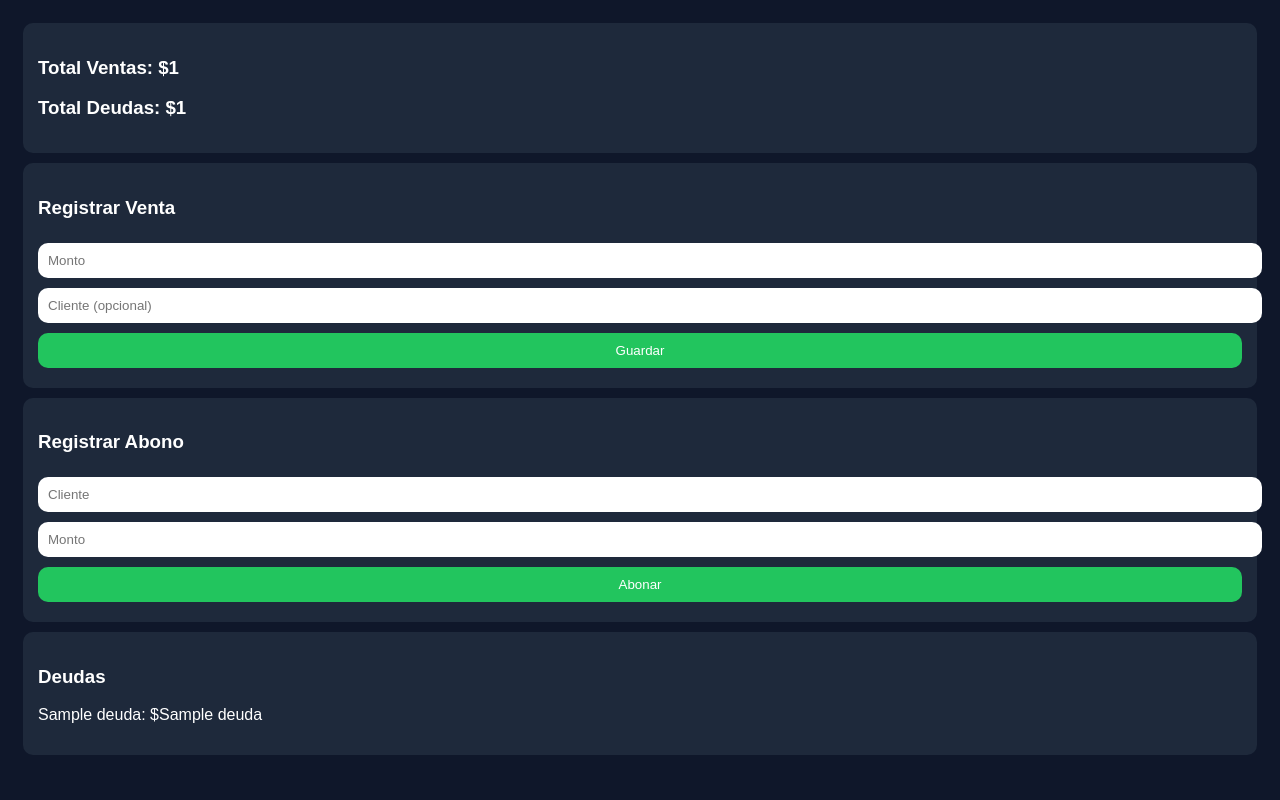
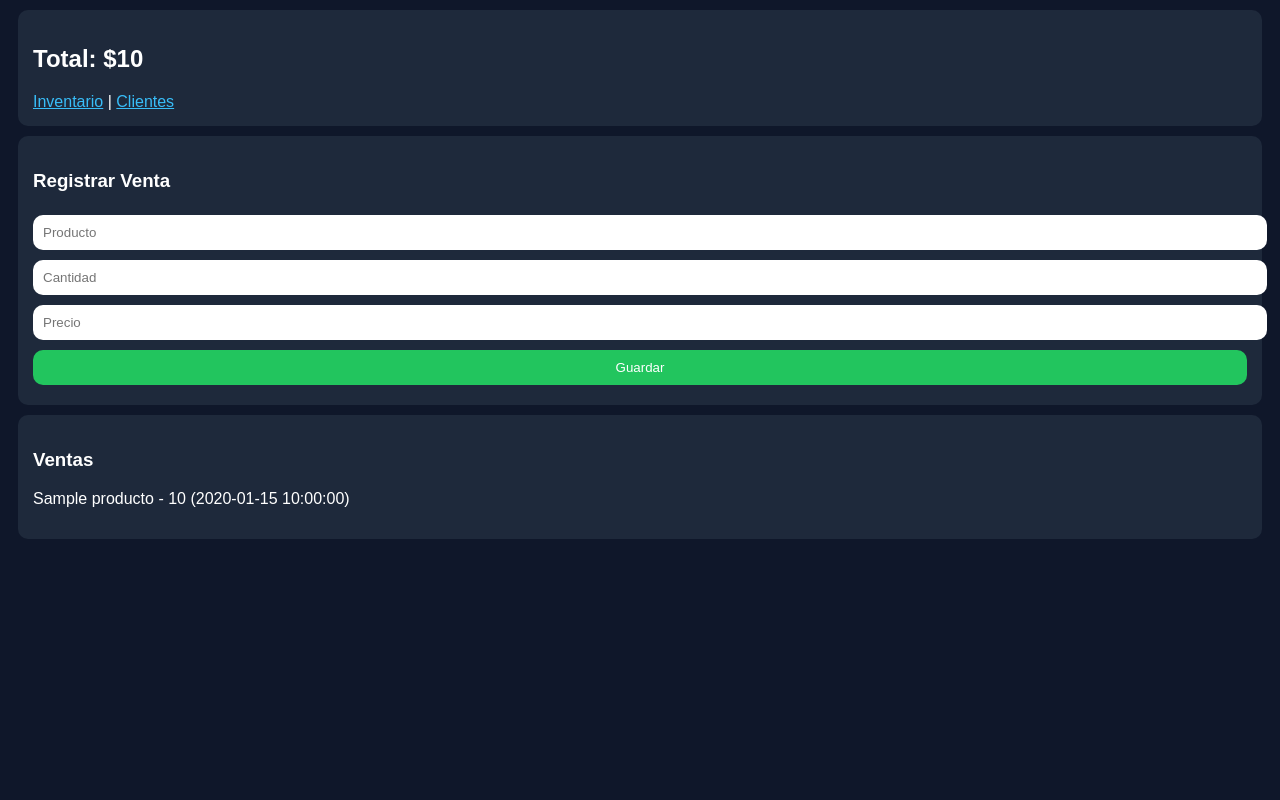
Before and after one commit to gleiderr99-boop/caja-app, a Python web app: template templates/dashboard.html in a window 1280 px wide. Run offline with Jinja, Linux system fonts and the light colour scheme; the template is opened without the code that fills it: most values are stand-ins (such as "Sample title", 1, 10 or a date in 2020).

Commit message:
Update dashboard.html

```diff
--- a/templates/dashboard.html
+++ b/templates/dashboard.html
@@ -1,62 +1,38 @@
 <!DOCTYPE html>
 <html>
 <head>
-    <title>ControlFiado</title>
-    <meta name="viewport" content="width=device-width, initial-scale=1">
-
+<meta name="viewport" content="width=device-width">
 <style>
-        body { background: #0f172a; color: white; font-family: Arial; }
-        .container { padding: 15px; }
-        .card { background: #1e293b; padding: 15px; border-radius: 10px; margin-bottom: 10px; }
-
-        input, button {
-            width: 100%;
-            padding: 10px;
-            margin: 5px 0;
-            border-radius: 10px;
-            border: none;
-        }
-
-        button { background: #22c55e; color: white; }
-
-        table { width: 100%; margin-top: 10px; }
+body{background:#0f172a;color:white;font-family:Arial;}
+.card{background:#1e293b;margin:10px;padding:15px;border-radius:10px;}
+input,button{width:100%;padding:10px;margin:5px 0;border-radius:10px;border:none;}
+button{background:#22c55e;color:white;}
+a{color:#38bdf8;}
 </style>
 </head>
-
 <body>
 
-<div class="container">
-
 <div class="card">
-        <h3>Total Ventas: ${{ total_ventas }}</h3>
-        <h3>Total Deudas: ${{ total_deudas }}</h3>
+<h2>Total: ${{ total }}</h2>
+<a href="/inventario">Inventario</a> |
+<a href="/clientes">Clientes</a>
 </div>
 
 <div class="card">
 <h3>Registrar Venta</h3>
 <form method="POST" action="/venta">
-            <input type="number" name="monto" placeholder="Monto">
-            <input type="text" name="cliente" placeholder="Cliente (opcional)">
+<input name="producto" placeholder="Producto">
+<input name="cantidad" type="number" placeholder="Cantidad">
+<input name="precio" type="number" placeholder="Precio">
 <button>Guardar</button>
 </form>
 </div>
 
 <div class="card">
-        <h3>Registrar Abono</h3>
-        <form method="POST" action="/abono">
-            <input type="text" name="cliente" placeholder="Cliente">
-            <input type="number" name="monto" placeholder="Monto">
-            <button>Abonar</button>
-        </form>
-    </div>
-
-    <div class="card">
-        <h3>Deudas</h3>
-        {% for c, v in deudas.items() %}
-            <p>{{ c }}: ${{ v }}</p>
+<h3>Ventas</h3>
+{% for v in ventas %}
+<p>{{v.producto}} - {{v.total}} ({{v.fecha}})</p>
 {% endfor %}
-    </div>
-
 </div>
 
 </body>
```
Lines whose indentation alone changed are shown as unchanged.
